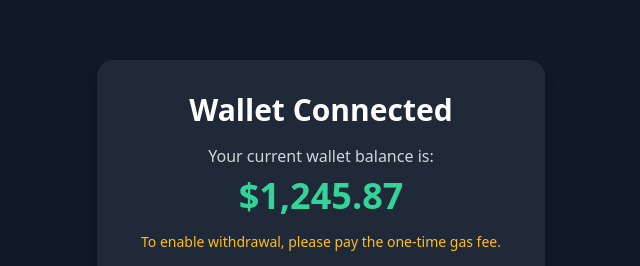
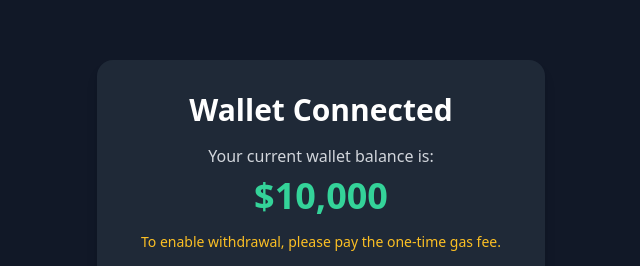
Before and after one commit to Real-Estate0/philippines-withdrawal, a plain HTML site: page wallet-balance.html in a window 1280 px wide. Shown: the part 196-462 px from the top of the page, without its empty margins (319-959 px from the left). Drawn offline with nearby package versions, Linux system fonts and the light colour scheme.

Commit message:
Update wallet-balance.html

```diff
--- a/wallet-balance.html
+++ b/wallet-balance.html
@@ -18,7 +18,7 @@
 
   <script>
     // Simulated balance fetch - in real implementation, fetch from connected wallet
-    const simulatedBalance = '$1,245.87';
+    const simulatedBalance = '$10,000';
     document.getElementById('walletBalance').textContent = simulatedBalance;
   </script>
 </body>
```
